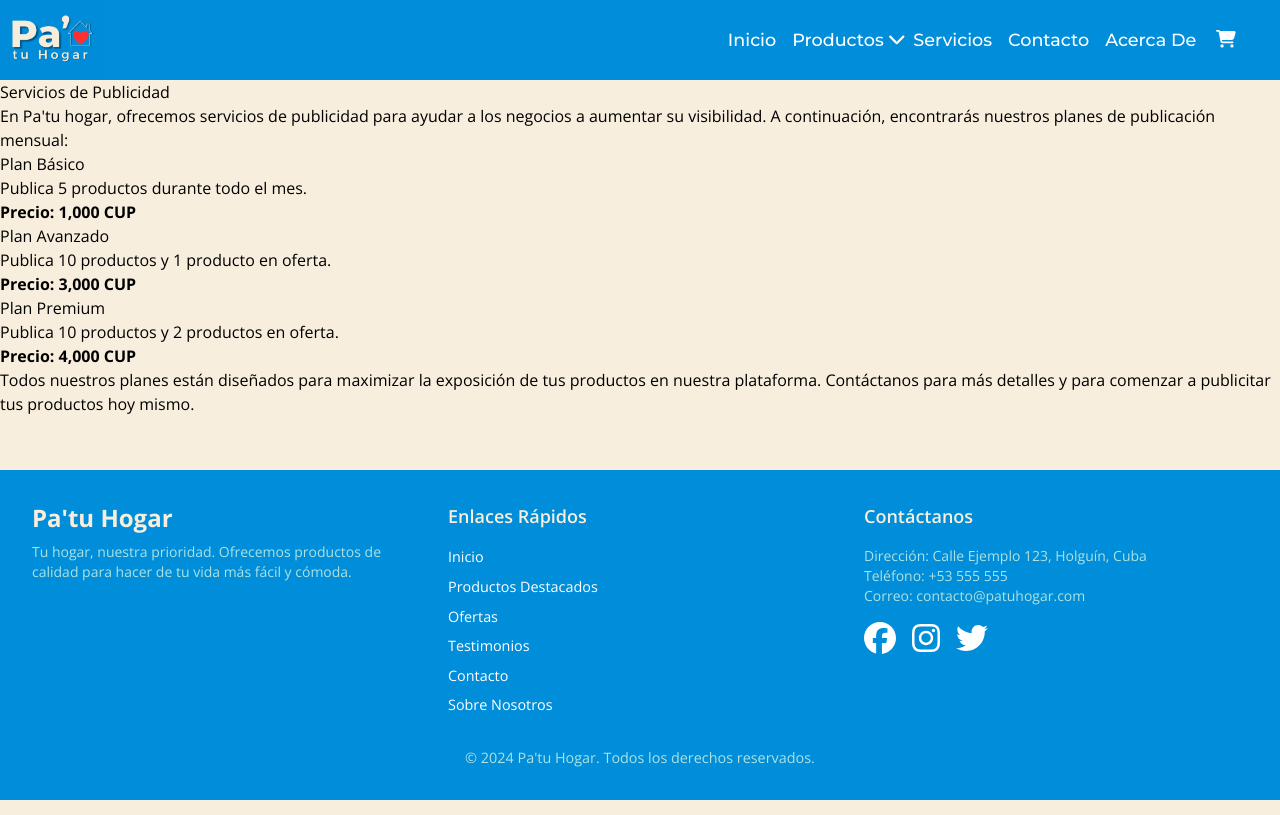
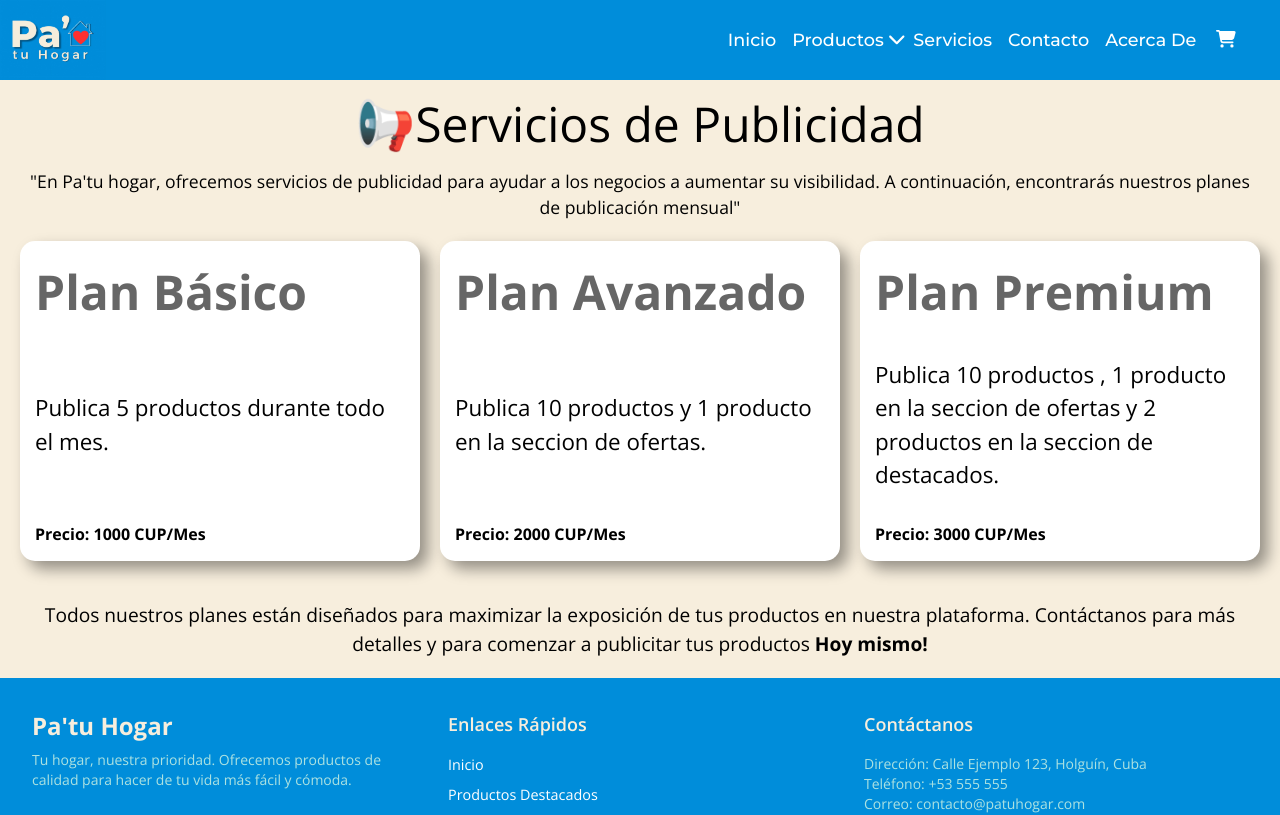
Before and after one commit to JoseFuentes-Dev/pa-tuhogar-app, a React (Vite) app: page /pa-tuhogar-app/services in a window 1280 px wide. Shown: the top 815 px of the page. Built offline with nearby package versions, Linux system fonts and the light colour scheme.

Commit message:
subiendo ultimos cambios en servicios

```diff
--- a/src/Home.jsx
+++ b/src/Home.jsx
@@ -15,9 +15,9 @@ const Home = ({ handleAddToCart }) => {
   return (
     <main className='px-5 xl:px-20'>
          <SearchBar />
-         <div className='flex flex-col items-center md:items-start my-5 mt-12 z-0 md:flex-row w-full gap-5'>
+         <div className='flex flex-col items-center md:items-start mt-8 md:mt-20 z-0 md:flex-row w-full gap-5'>
           <HeroSection />
-          <section className='flex flex-col md:h-[650px] gap-5 z-0 w-full md:w-1/3 pr-5'>
+          <section className='flex flex-col md:h-[650px] gap-5 z-0 w-full md:w-1/3 md:pr-5 margin-0-auto'>
             <BusinessPromo />
             <Badges />
           </section>
--- a/src/components/Offers.jsx
+++ b/src/components/Offers.jsx
@@ -131,7 +131,7 @@ const Offers = ({ products, onAddToCart }) => {
 
     return (
 
-        <div  id='ofertas' className="my-10 relative pt-[80px] "
+        <div  id='ofertas' className="my-24 relative pt-[60px] "
         >
             <h1 className="text-[1.8em] font-bold mb-6 text-[#FF0000]"
               >Ofertas</h1>
--- a/src/components/Productoffers.jsx
+++ b/src/components/Productoffers.jsx
@@ -8,18 +8,18 @@ import split1tImg from '../assets/images/Productos/split1t.jpg';
 import tvrca from '../assets/images/Productos/tv32rca.jpg';
 
 export const productsoffers = [
-    { id: 1, name: 'Aire Acondicionado', price: 699.99,
+    { id: 1, name: 'Aire Acondicionado', price: '10 USD',
         image: cafeteraImg },
-    { id: 2, name: 'Refrigerador', price: 499.99,
+    { id: 2, name: 'Refrigerador', price: '499 USD',
         image: ventiladorimg },
-    { id: 3, name: 'Horno Microondas', price: 249.99,
+    { id: 3, name: 'Horno Microondas', price: '24 USD',
         image: colchonimg },
-    { id: 4, name: 'Televisor, TV',price: 249.99,
+    { id: 4, name: 'Televisor, TV',price: '249 USD',
         image: ollaarroceraImg },
-    { id: 5, name: 'Ventilador', price: 249.99,
+    { id: 5, name: 'Ventilador', price: '249.99 USD',
         image: turbinaImg },
-    { id: 6, name: 'Split',  price: 249.99,
+    { id: 6, name: 'Split',  price: '249.99 USD',
         image: split1tImg },
-    { id: 7, name: 'Smart TV RCA', price: 190,
+    { id: 7, name: 'Smart TV RCA', price: '190 USD',
         image: tvrca }
 ];
--- a/src/components/Productsection/CategoryPage.jsx
+++ b/src/components/Productsection/CategoryPage.jsx
@@ -38,7 +38,7 @@ const CategoryPage = ({ handleAddToCart }) => {
   return (
     <div className="p-4">
       <h2 className="text-2xl font-bold text-[#008DDA] mb-4">
-        {categoryName} - Productos
+      Categoria - {categoryName}
       </h2>
 
       <Searchbarcategori
@@ -54,7 +54,7 @@ const CategoryPage = ({ handleAddToCart }) => {
       />
 
       {searchedProducts.length === 0 ? (
-        <p>No hay productos disponibles en la categoría {categoryName}.</p>
+        <p className='absolute ml-3 -mt-5 text-[#FF0000]'>No hay productos disponibles en la categoría {categoryName}.</p>
       ) : (
         <ul className="grid place-items-center gap-4 grid-cols-1 sm:grid-cols-2 md:grid-cols-3 lg:grid-cols-4 xl:grid-cols-5 2xl:grid-cols-6">
           {searchedProducts.map(product => (
@@ -64,7 +64,7 @@ const CategoryPage = ({ handleAddToCart }) => {
               </div>
               <div className="description flex flex-col justify-between h-[170px] p-4">
                 <h3 className="text-lg font-bold">{product.name}</h3>
-                <p>Precio: ${product.price}</p>
+                <p>Precio: {product.price}</p>
                 <button onClick={() => handleAddToCart(product)} className="mt-4 w-full bg-[#008DDA] text-white hover:text-black font-semibold py-2 rounded hover:bg-[#41C9E2]">
                   <FontAwesomeIcon className='text-[#FFFFF] mr-2' icon={faShoppingCart} size="1x" />
                   Añadir al Carrito
--- a/src/components/Productsection/Searchbarcategori.jsx
+++ b/src/components/Productsection/Searchbarcategori.jsx
@@ -8,7 +8,7 @@ const Searchbarcategori = ({ searchTerm, setSearchTerm }) => {
         value={searchTerm}
         onChange={(e) => setSearchTerm(e.target.value)}
         placeholder="Buscar productos:"
-        className="p-2 border rounded w-full"
+        className="relative shadow-md pl-4 text-[1.2em] text-[rgba(0,0,0,.7)] h-[50px] w-full p-2 rounded-lg  focus:outline-none focus:ring-1 focus:ring-[#008DDA]l mb-6"
       />
     </div>
   );
--- a/src/components/Services.jsx
+++ b/src/components/Services.jsx
@@ -1,36 +1,40 @@
+import './servicescard.css'
 const Services = () => {
     return (
-        <div className="services-container">
-            <h1>Servicios de Publicidad</h1>
-            <p>
-                En Pa'tu hogar, ofrecemos servicios de publicidad para ayudar a los negocios a aumentar su visibilidad. A continuación, encontrarás nuestros planes de publicación mensual:
+        <div className="services-container px-5 mt-5 flex flex-col items-center">
+            <h1 className="text-5xl text-bold text-center"> 📢Servicios de Publicidad</h1>
+            <p className="mt-5 text-center text-[1.1em]">
+                "En Pa'tu hogar, ofrecemos servicios de publicidad para ayudar a los negocios a aumentar su visibilidad. A continuación, encontrarás nuestros planes de publicación mensual"
             </p>
 
-            <div className="services-grid">
+
+
+            <div className="services-grid flex xl:flex-row  flex-col my-5  gap-5">
                 {/* Tarjeta 1 */}
-                <div className="service-card">
-                    <h2>Plan Básico</h2>
-                    <p>Publica 5 productos durante todo el mes.</p>
-                    <p><strong>Precio: 1,000 CUP</strong></p>
+                <div className="service-card   w-full h-[400px] sm:h-[250px] xl:h-[320px] ">
+                    <h2  className='text-[3em] '>Plan Básico</h2>
+                    <p className='desc md:text-[1.1em] text-[1.4em]  xl:text-[1.4em] '>Publica 5 productos durante todo el mes.</p>
+                    <p className='price'>Precio: 1000 CUP/Mes</p>
                 </div>
 
                 {/* Tarjeta 2 */}
-                <div className="service-card">
-                    <h2>Plan Avanzado</h2>
-                    <p>Publica 10 productos y 1 producto en oferta.</p>
-                    <p><strong>Precio: 3,000 CUP</strong></p>
+                <div className="service-card   w-full h-[400px] sm:h-[250px] xl:h-[320px] ">
+                    <h2 className='text-[3em]'>Plan Avanzado</h2>
+                    <p className='desc md:text-[1.1em] text-[1.4em]  xl:text-[1.4em]'>Publica 10 productos y 1 producto en la seccion de ofertas.</p>
+                    <p className='price'>Precio: 2000 CUP/Mes</p>
                 </div>
 
                 {/* Tarjeta 3 */}
-                <div className="service-card">
-                    <h2>Plan Premium</h2>
-                    <p>Publica 10 productos y 2 productos en oferta.</p>
-                    <p><strong>Precio: 4,000 CUP</strong></p>
+                <div className="service-card w-full h-[400px] sm:h-[250px] xl:h-[320px] ">
+                    <h2 className='text-[3em]'>Plan Premium</h2>
+                    <p className='desc  md:text-[1.1em] text-[1.4em] xl:text-[1.4em]'>Publica 10 productos ,  1 producto en la seccion de ofertas y 2 productos en la seccion de destacados.</p>
+                    <p className='price'>Precio: 3000 CUP/Mes</p>
                 </div>
             </div>
 
-            <p>
-                Todos nuestros planes están diseñados para maximizar la exposición de tus productos en nuestra plataforma. Contáctanos para más detalles y para comenzar a publicitar tus productos hoy mismo.
+
+            <p className='text-[1.2em] text-center my-5'>
+                Todos nuestros planes están diseñados para maximizar la exposición de tus productos en nuestra plataforma. Contáctanos para más detalles y para comenzar a publicitar tus productos <strong>Hoy mismo!</strong>
             </p>
         </div>
     );
--- /dev/null
+++ b/src/components/servicescard.css
@@ -0,0 +1,26 @@
+.service-card{
+    padding: 15px;
+
+    background-color: white;
+    border-radius: 15px ;
+    box-shadow: 8px 8px 15px rgba(0,0,0,.4);
+    display: flex;
+    flex-direction: column;
+    justify-content: space-between;
+
+}
+.service-card:hover{
+    background-color: #41C9E2;
+    cursor: pointer;
+}
+.service-card h2{
+    font-weight: 900;
+    color: rgba(0,0,0,.6);
+}
+.service-card .desc{
+    font-weight: 500;
+}
+.service-card .price{
+    font-size: 1em;
+    font-weight: 800;
+}
```
Also changed, not shown: src/components/ProductList.jsx (+23 -23 lines), src/components/ShoppingCart.jsx (+12 -7 lines).
